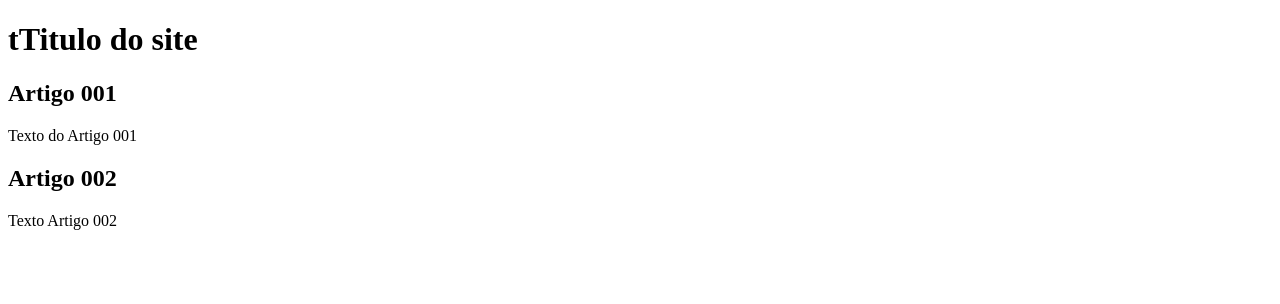
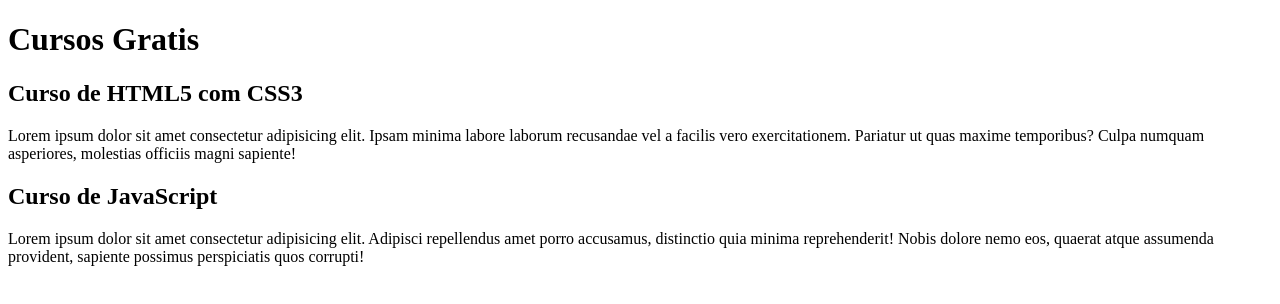
Before and after one commit to eliabedias12/projeto-site, a plain HTML site: page index.html in a window 1280 px wide. Drawn offline with Linux system fonts and the light colour scheme.

Commit message:
comecei a escrever o conteúdo

```diff
--- a/index.html
+++ b/index.html
@@ -9,15 +9,15 @@
 <body>
     <main>
       <header>
-        <h1>tTitulo do site</h1>
+        <h1>Cursos Gratis</h1>
       </header>
       <article>
-          <h2>Artigo 001</h2>
-          <p>Texto do Artigo 001</p>
+          <h2>Curso de HTML5 com CSS3</h2>
+          <p>Lorem ipsum dolor sit amet consectetur adipisicing elit. Ipsam minima labore laborum recusandae vel a facilis vero exercitationem. Pariatur ut quas maxime temporibus? Culpa numquam asperiores, molestias officiis magni sapiente!</p>
       </article>
       <article>
-          <h2>Artigo 002</h2>
-          <p>Texto Artigo 002</p>
+          <h2>Curso de JavaScript</h2>
+          <p>Lorem ipsum dolor sit amet consectetur adipisicing elit. Adipisci repellendus amet porro accusamus, distinctio quia minima reprehenderit! Nobis dolore nemo eos, quaerat atque assumenda provident, sapiente possimus perspiciatis quos corrupti!</p>
       </article>
     </main>
 </body>
```
